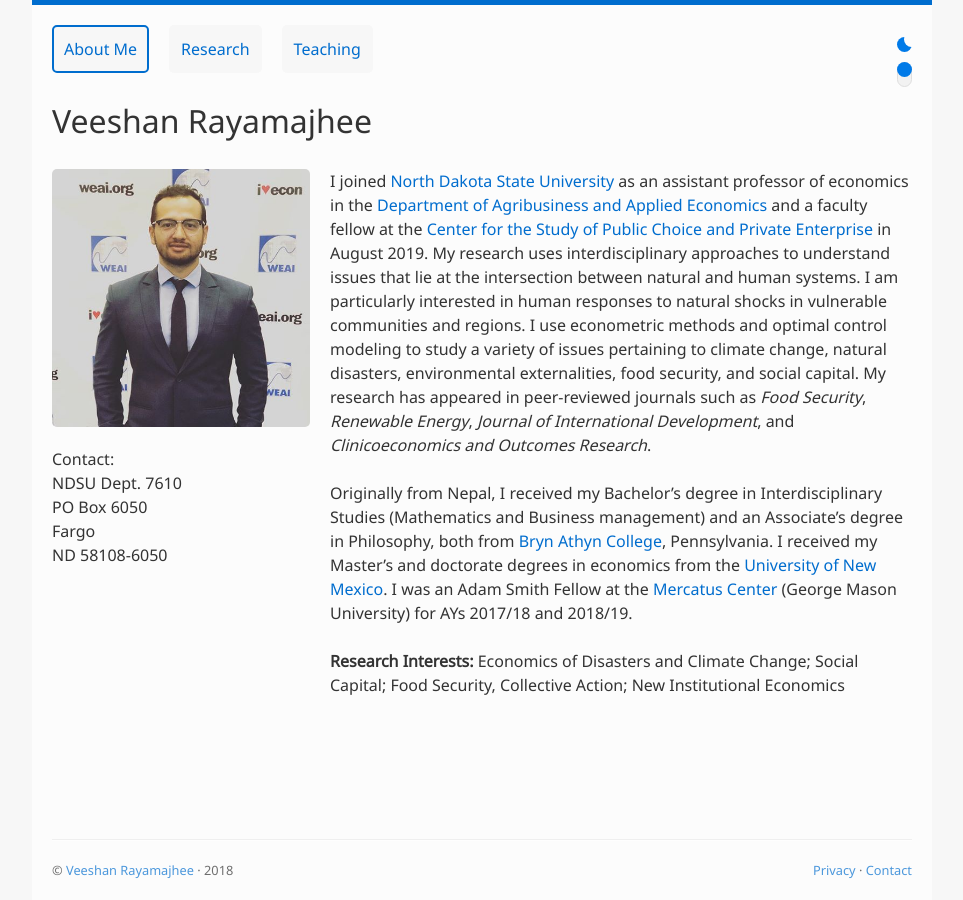
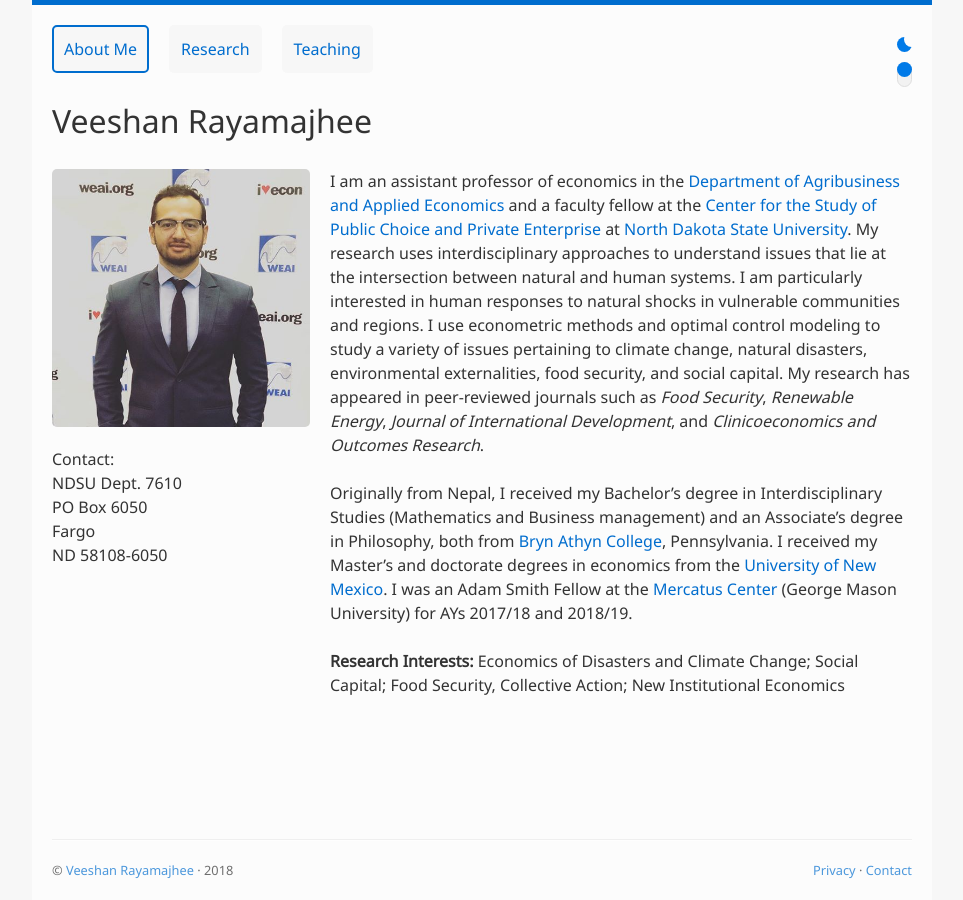
Before and after one commit to veeshanr/veeshanr.github.io, a Jekyll site: the page built from pages/about.md, in a window 1280 px wide. Shown: the whole page, without its empty margins (158-1121 px from the left). Built offline with Jekyll 4.4.1, drawn with Linux system fonts in a browser that asks for light colours.

Commit message:
Update about.md

```diff
--- a/pages/about.md
+++ b/pages/about.md
@@ -5,7 +5,7 @@ navbar-index: 0
 title: About Me
 ---
 
-I joined [North Dakota State University][4] as an assistant professor of economics in the [Department of Agribusiness and Applied Economics][5] and a faculty fellow at the [Center for the Study of Public Choice and Private Enterprise][6] in August 2019. My research uses interdisciplinary approaches to understand issues that lie at the intersection between natural and human systems. I am particularly interested in human responses to natural shocks in vulnerable communities and regions. I use econometric methods and optimal control modeling to study a variety of issues pertaining to climate change, natural disasters, environmental externalities, food security, and social capital. My research has appeared in peer-reviewed journals such as *Food Security*, *Renewable Energy*, *Journal of International Development*, and *Clinicoeconomics and Outcomes Research*.
+I am an assistant professor of economics in the [Department of Agribusiness and Applied Economics][5] and a faculty fellow at the [Center for the Study of Public Choice and Private Enterprise][6] at [North Dakota State University][4]. My research uses interdisciplinary approaches to understand issues that lie at the intersection between natural and human systems. I am particularly interested in human responses to natural shocks in vulnerable communities and regions. I use econometric methods and optimal control modeling to study a variety of issues pertaining to climate change, natural disasters, environmental externalities, food security, and social capital. My research has appeared in peer-reviewed journals such as *Food Security*, *Renewable Energy*, *Journal of International Development*, and *Clinicoeconomics and Outcomes Research*.
 
 Originally from Nepal, I received my Bachelor's degree in Interdisciplinary Studies (Mathematics and Business management) and an Associate's degree in Philosophy, both from [Bryn Athyn College][1], Pennsylvania. I received my Master's and doctorate degrees in economics from the [University of New Mexico][2]. I was an Adam Smith Fellow at the [Mercatus Center] [3] (George Mason University) for AYs 2017/18 and 2018/19.
 
```
